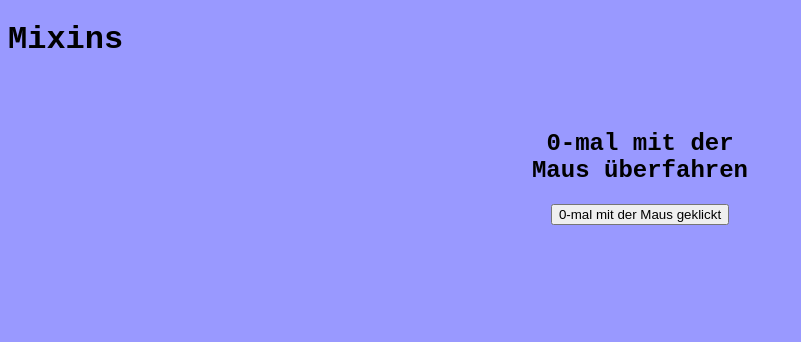
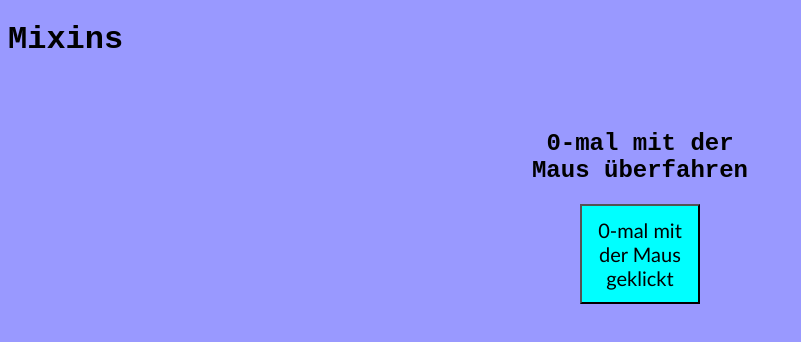
Before and after one commit to siggi-ai/Vue-Practice, a Vue app: page / in a window 1280 px wide. Shown: the top 342 px of the page, without its empty margins (0-801 px from the left). Built offline with nearby package versions, Linux system fonts and the light colour scheme.

Commit message:
style button

```diff
--- a/src/components/CounterByClick.vue
+++ b/src/components/CounterByClick.vue
@@ -1,6 +1,8 @@
 <template>
   <div>
-    <button v-on:click="addCount">{{ count }}-mal mit der Maus geklickt</button>
+    <button v-on:click="addCount" class="button">
+      {{ count }}-mal mit der Maus geklickt
+    </button>
   </div>
 </template>
 <script>
@@ -18,3 +20,12 @@ export default {
   },
 };
 </script>
+<style>
+.button {
+  background-color: aqua;
+  width: 120px;
+  height: 100px;
+  font-family: "Gill Sans", "Gill Sans MT", Calibri, "Trebuchet MS", sans-serif;
+  font-size: 20px;
+}
+</style>
```
